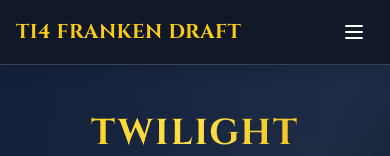
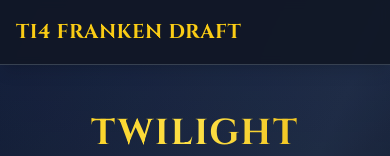
Before and after one commit to IslandForShans/franken, a React (Vite) app: page / in a window 390 px wide. Shown: the top 156 px of the page. Built offline with nearby package versions, Linux system fonts and the light colour scheme.

Commit message:
removed mobile menu button for main page

```diff
--- a/src/components/MainPage.jsx
+++ b/src/components/MainPage.jsx
@@ -19,34 +19,6 @@
                 TI4 Franken Draft
               </h1>
             </div>
-            {/* Mobile Menu Button */}
-            <button
-              onClick={() => setMobileMenuOpen(!mobileMenuOpen)}
-              className="md:hidden p-2 rounded-lg hover:bg-gray-800 transition-colors"
-            >
-              <svg
-                className="w-6 h-6"
-                fill="none"
-                stroke="currentColor"
-                viewBox="0 0 24 24"
-              >
-                {mobileMenuOpen ? (
-                  <path
-                    strokeLinecap="round"
-                    strokeLinejoin="round"
-                    strokeWidth={2}
-                    d="M6 18L18 6M6 6l12 12"
-                  />
-                ) : (
-                  <path
-                    strokeLinecap="round"
-                    strokeLinejoin="round"
-                    strokeWidth={2}
-                    d="M4 6h16M4 12h16M4 18h16"
-                  />
-                )}
-              </svg>
-            </button>
           </div>
         </div>
 
```
